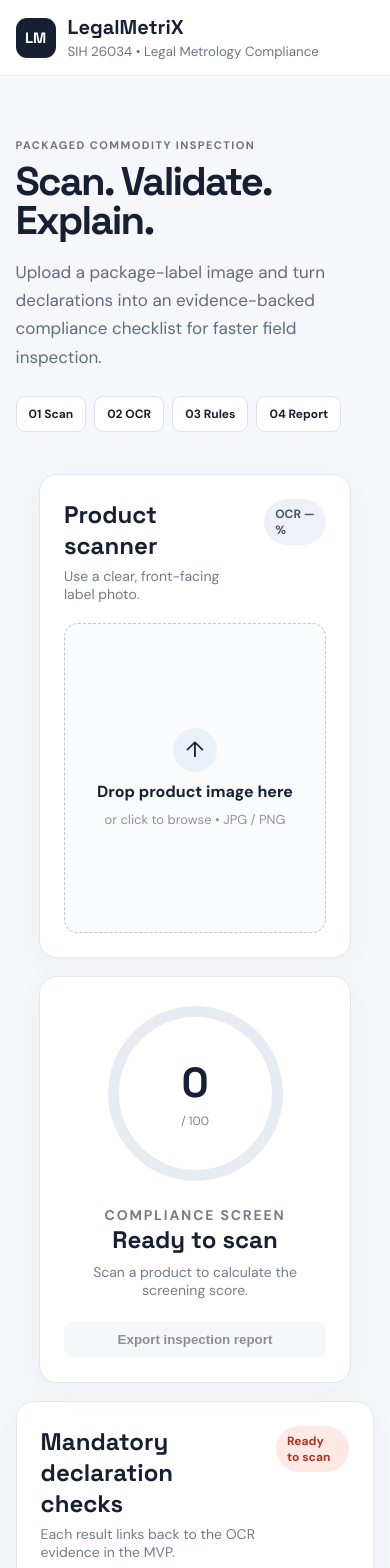
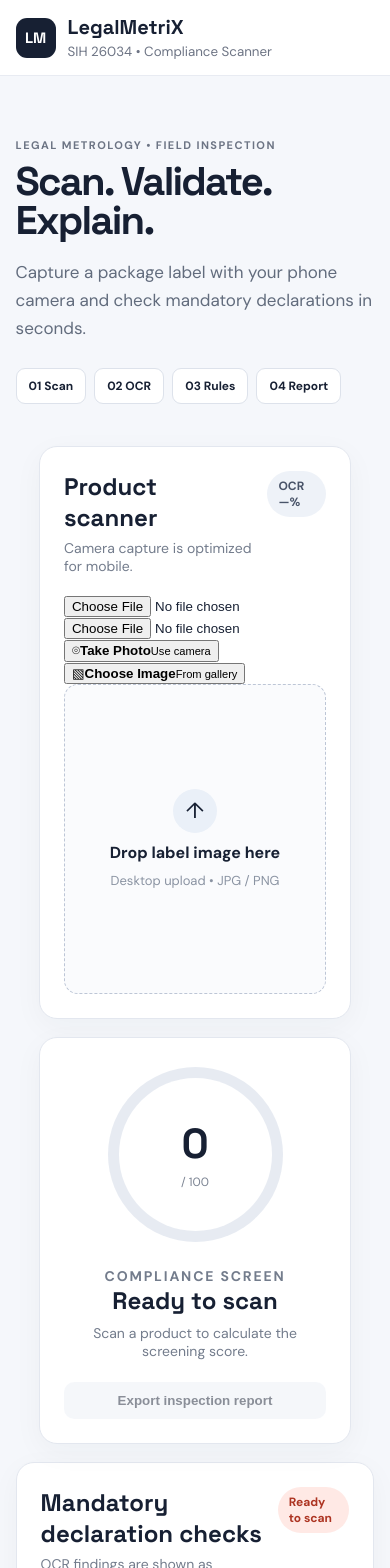
Before and after one commit to sumitjoshiakit-web/SIH-2026, a React (Vite) app in the folder frontend/: page / in a window 390 px wide. Shown: the top 1568 px of the page. Built offline with nearby package versions, Linux system fonts and the light colour scheme.

Commit message:
feat: make scanner mobile-first with camera capture

```diff
--- a/frontend/src/main.jsx
+++ b/frontend/src/main.jsx
@@ -1,4 +1,4 @@
-import React, { useMemo, useState } from 'react';
+import React, { useMemo, useRef, useState } from 'react';
 import { createRoot } from 'react-dom/client';
 import Tesseract from 'tesseract.js';
 import './styles.css';
@@ -31,120 +31,72 @@ function App() {
   const [busy, setBusy] = useState(false);
   const [error, setError] = useState('');
   const [history, setHistory] = useState([]);
+  const cameraRef = useRef(null);
+  const galleryRef = useRef(null);
 
   const checks = useMemo(() => REQUIRED_FIELDS.map(([key, label]) => ({
-    key,
-    label,
-    pass: !!ocrText && FIELD_PATTERNS[key].test(ocrText),
+    key, label, pass: !!ocrText && FIELD_PATTERNS[key].test(ocrText),
   })), [ocrText]);
-
   const passed = checks.filter(c => c.pass).length;
   const score = ocrText ? Math.round((passed / checks.length) * 100) : 0;
   const status = !ocrText ? 'Ready to scan' : score >= 85 ? 'Likely compliant' : score >= 60 ? 'Needs review' : 'Potential non-compliance';
 
   function handleFile(selected) {
     if (!selected) return;
-    if (!selected.type.startsWith('image/')) {
-      setError('Please upload a JPG, PNG or other image file.');
-      return;
-    }
-    setError('');
-    setFile(selected);
-    setOcrText('');
-    setConfidence(0);
+    if (!selected.type.startsWith('image/')) { setError('Please select a JPG, PNG or other image file.'); return; }
+    setError(''); setFile(selected); setOcrText(''); setConfidence(0);
     setPreview(URL.createObjectURL(selected));
   }
 
   async function scan() {
     if (!file) return;
-    setBusy(true);
-    setError('');
+    setBusy(true); setError('');
     try {
       const result = await Tesseract.recognize(file, 'eng', {
-        logger: message => {
-          if (message.status === 'recognizing text') {
-            setConfidence(Math.round((message.progress || 0) * 100));
-          }
-        },
+        logger: message => message.status === 'recognizing text' && setConfidence(Math.round((message.progress || 0) * 100)),
       });
       const text = result.data.text.trim();
-      setOcrText(text);
-      setConfidence(Math.round(result.data.confidence || 0));
-      setHistory(prev => [{
-        id: crypto.randomUUID(),
-        name: file.name,
-        score: Math.round((REQUIRED_FIELDS.filter(([key]) => FIELD_PATTERNS[key].test(text)).length / REQUIRED_FIELDS.length) * 100),
-        scannedAt: new Date().toLocaleString(),
-      }, ...prev].slice(0, 8));
-    } catch (e) {
-      setError(e.message || 'OCR failed. Try a clearer label image.');
-    } finally {
-      setBusy(false);
-    }
+      setOcrText(text); setConfidence(Math.round(result.data.confidence || 0));
+      const resultScore = Math.round((REQUIRED_FIELDS.filter(([key]) => FIELD_PATTERNS[key].test(text)).length / REQUIRED_FIELDS.length) * 100);
+      setHistory(prev => [{ id: crypto.randomUUID(), name: file.name, score: resultScore, scannedAt: new Date().toLocaleString() }, ...prev].slice(0, 8));
+    } catch (e) { setError(e.message || 'OCR failed. Try a clearer label image.'); }
+    finally { setBusy(false); }
   }
 
   function downloadReport() {
-    const report = {
-      productImage: file?.name || null,
-      generatedAt: new Date().toISOString(),
-      ocrConfidence: confidence,
-      score,
-      status,
-      checks,
-      extractedText: ocrText,
-      note: 'Prototype screening report. Verify findings against the current applicable Legal Metrology rules/amendments before enforcement action.',
-    };
+    const report = { productImage: file?.name || null, generatedAt: new Date().toISOString(), ocrConfidence: confidence, score, status, checks, extractedText: ocrText, note: 'Prototype screening report. Verify findings against the current applicable Legal Metrology rules/amendments before enforcement action.' };
     const blob = new Blob([JSON.stringify(report, null, 2)], { type: 'application/json' });
-    const url = URL.createObjectURL(blob);
-    const a = document.createElement('a');
-    a.href = url;
-    a.download = `legalmetrix-report-${Date.now()}.json`;
-    a.click();
-    URL.revokeObjectURL(url);
+    const url = URL.createObjectURL(blob); const a = document.createElement('a'); a.href = url; a.download = `legalmetrix-report-${Date.now()}.json`; a.click(); URL.revokeObjectURL(url);
   }
 
-  return (
-    <div className="app-shell">
-      <header className="topbar">
-        <div className="brand"><span className="brand-mark">LM</span><div><b>LegalMetriX</b><small>SIH 26034 • Legal Metrology Compliance</small></div></div>
-        <span className="official-chip">Decision-support prototype</span>
-      </header>
-
+  return <div className="app-shell">
+    <header className="topbar"><div className="brand"><span className="brand-mark">LM</span><div><b>LegalMetriX</b><small>SIH 26034 • Compliance Scanner</small></div></div><span className="official-chip">Inspector Mode</span></header>
     <main>
-        <section className="hero">
-          <div><p className="eyebrow">PACKAGED COMMODITY INSPECTION</p><h1>Scan. Validate. Explain.</h1><p>Upload a package-label image and turn declarations into an evidence-backed compliance checklist for faster field inspection.</p></div>
-          <div className="hero-flow"><span>01 Scan</span><span>02 OCR</span><span>03 Rules</span><span>04 Report</span></div>
-        </section>
+      <section className="hero"><div><p className="eyebrow">LEGAL METROLOGY • FIELD INSPECTION</p><h1>Scan. Validate. Explain.</h1><p>Capture a package label with your phone camera and check mandatory declarations in seconds.</p></div><div className="hero-flow"><span>01 Scan</span><span>02 OCR</span><span>03 Rules</span><span>04 Report</span></div></section>
 
       <section className="grid">
         <div className="panel upload-panel">
-            <div className="panel-head"><div><h2>Product scanner</h2><p>Use a clear, front-facing label photo.</p></div><span className="badge">OCR {confidence || '—'}%</span></div>
+          <div className="panel-head"><div><h2>Product scanner</h2><p>Camera capture is optimized for mobile.</p></div><span className="badge">OCR {confidence || '—'}%</span></div>
+          <input ref={cameraRef} className="hidden-input" type="file" accept="image/*" capture="environment" onChange={e => handleFile(e.target.files[0])} />
+          <input ref={galleryRef} className="hidden-input" type="file" accept="image/*" onChange={e => handleFile(e.target.files[0])} />
+          <div className="scan-actions"><button className="camera-btn" onClick={() => cameraRef.current?.click()}><span>⌾</span><b>Take Photo</b><small>Use camera</small></button><button className="gallery-btn" onClick={() => galleryRef.current?.click()}><span>▧</span><b>Choose Image</b><small>From gallery</small></button></div>
           <label className="dropzone" onDragOver={e => e.preventDefault()} onDrop={e => { e.preventDefault(); handleFile(e.dataTransfer.files[0]); }}>
-              <input type="file" accept="image/*" onChange={e => handleFile(e.target.files[0])} />
-              {preview ? <img src={preview} alt="Uploaded product label" /> : <><div className="upload-icon">↑</div><strong>Drop product image here</strong><span>or click to browse • JPG / PNG</span></>}
+            {preview ? <img src={preview} alt="Uploaded product label" /> : <><div className="upload-icon">↑</div><strong>Drop label image here</strong><span>Desktop upload • JPG / PNG</span></>}
           </label>
-            {file && <div className="file-row"><span>{file.name}</span><button className="primary" onClick={scan} disabled={busy}>{busy ? `Scanning ${confidence}%` : 'Run compliance scan'}</button></div>}
+          {file && <div className="file-row"><span title={file.name}>{file.name}</span><button className="primary" onClick={scan} disabled={busy}>{busy ? `Scanning ${confidence}%` : 'Run compliance scan'}</button></div>}
           {error && <div className="error">{error}</div>}
         </div>
 
-          <div className="panel score-panel">
-            <div className="score-ring" style={{ '--score': `${score * 3.6}deg` }}><div><b>{score}</b><span>/ 100</span></div></div>
-            <p className="eyebrow">COMPLIANCE SCREEN</p><h2>{status}</h2><p>{ocrText ? `${passed} of ${checks.length} core declarations detected in the uploaded image.` : 'Scan a product to calculate the screening score.'}</p>
-            <button className="secondary" disabled={!ocrText} onClick={downloadReport}>Export inspection report</button>
-          </div>
+        <div className="panel score-panel"><div className="score-ring" style={{ '--score': `${score * 3.6}deg` }}><div><b>{score}</b><span>/ 100</span></div></div><p className="eyebrow">COMPLIANCE SCREEN</p><h2>{status}</h2><p>{ocrText ? `${passed} of ${checks.length} core declarations detected.` : 'Scan a product to calculate the screening score.'}</p><button className="secondary" disabled={!ocrText} onClick={downloadReport}>Export inspection report</button></div>
       </section>
 
-        <section className="panel checklist">
-          <div className="panel-head"><div><h2>Mandatory declaration checks</h2><p>Each result links back to the OCR evidence in the MVP.</p></div><span className={`status ${score >= 85 ? 'good' : score >= 60 ? 'warn' : 'bad'}`}>{status}</span></div>
-          <div className="check-grid">{checks.map(c => <div className="check" key={c.key}><span className={c.pass ? 'dot pass' : 'dot fail'}>{c.pass ? '✓' : '!'}</span><div><b>{c.label}</b><small>{ocrText ? (c.pass ? 'Detected in label text' : 'Not confidently detected') : 'Waiting for scan'}</small></div></div>)}</div>
-          {ocrText && <div className="evidence"><div className="panel-head"><div><h3>Extracted label text</h3><p>Review OCR before relying on a finding.</p></div></div><pre>{ocrText}</pre></div>}
-        </section>
+      <section className="panel checklist"><div className="panel-head"><div><h2>Mandatory declaration checks</h2><p>OCR findings are shown as evidence for inspector review.</p></div><span className={`status ${score >= 85 ? 'good' : score >= 60 ? 'warn' : 'bad'}`}>{status}</span></div><div className="check-grid">{checks.map(c => <div className="check" key={c.key}><span className={c.pass ? 'dot pass' : 'dot fail'}>{c.pass ? '✓' : '!'}</span><div><b>{c.label}</b><small>{ocrText ? (c.pass ? 'Detected in label text' : 'Not confidently detected') : 'Waiting for scan'}</small></div></div>)}</div>{ocrText && <div className="evidence"><div className="panel-head"><div><h3>Extracted label text</h3><p>Review OCR before relying on a finding.</p></div></div><pre>{ocrText}</pre></div>}</section>
 
-        <section className="panel history"><div className="panel-head"><div><h2>Inspection history</h2><p>Recent local scans • backend persistence comes next.</p></div></div>{history.length === 0 ? <div className="empty">No scans yet. Your first inspection will appear here.</div> : <div className="history-list">{history.map(item => <div className="history-row" key={item.id}><span className="mini-file">IMG</span><div><b>{item.name}</b><small>{item.scannedAt}</small></div><strong>{item.score}%</strong></div>)}</div>}</section>
+      <section className="panel history"><div className="panel-head"><div><h2>Inspection history</h2><p>Recent local scans.</p></div></div>{history.length === 0 ? <div className="empty">No scans yet. Your first inspection will appear here.</div> : <div className="history-list">{history.map(item => <div className="history-row" key={item.id}><span className="mini-file">IMG</span><div><b>{item.name}</b><small>{item.scannedAt}</small></div><strong>{item.score}%</strong></div>)}</div>}</section>
     </main>
+    <nav className="mobile-nav"><button onClick={() => window.scrollTo({top:0, behavior:'smooth'})}>⌂<span>Scanner</span></button><button onClick={() => document.querySelector('.checklist')?.scrollIntoView({behavior:'smooth'})}>✓<span>Checks</span></button><button onClick={() => document.querySelector('.history')?.scrollIntoView({behavior:'smooth'})}>◷<span>History</span></button></nav>
     <footer>LegalMetriX • SIH 26034 • Prototype for enforcement decision support</footer>
-    </div>
-  );
+  </div>;
 }
 
 createRoot(document.getElementById('root')).render(<App />);
```
Lines whose indentation alone changed are shown as unchanged.
